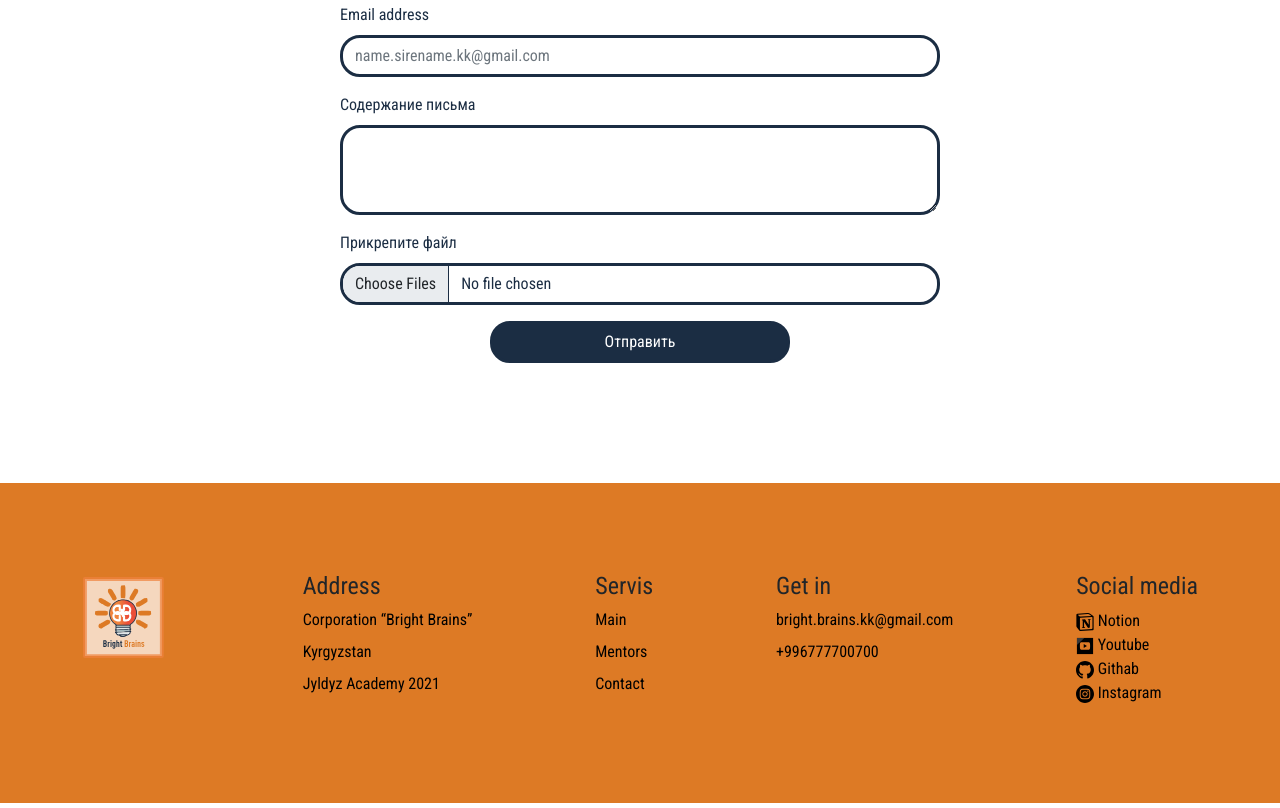
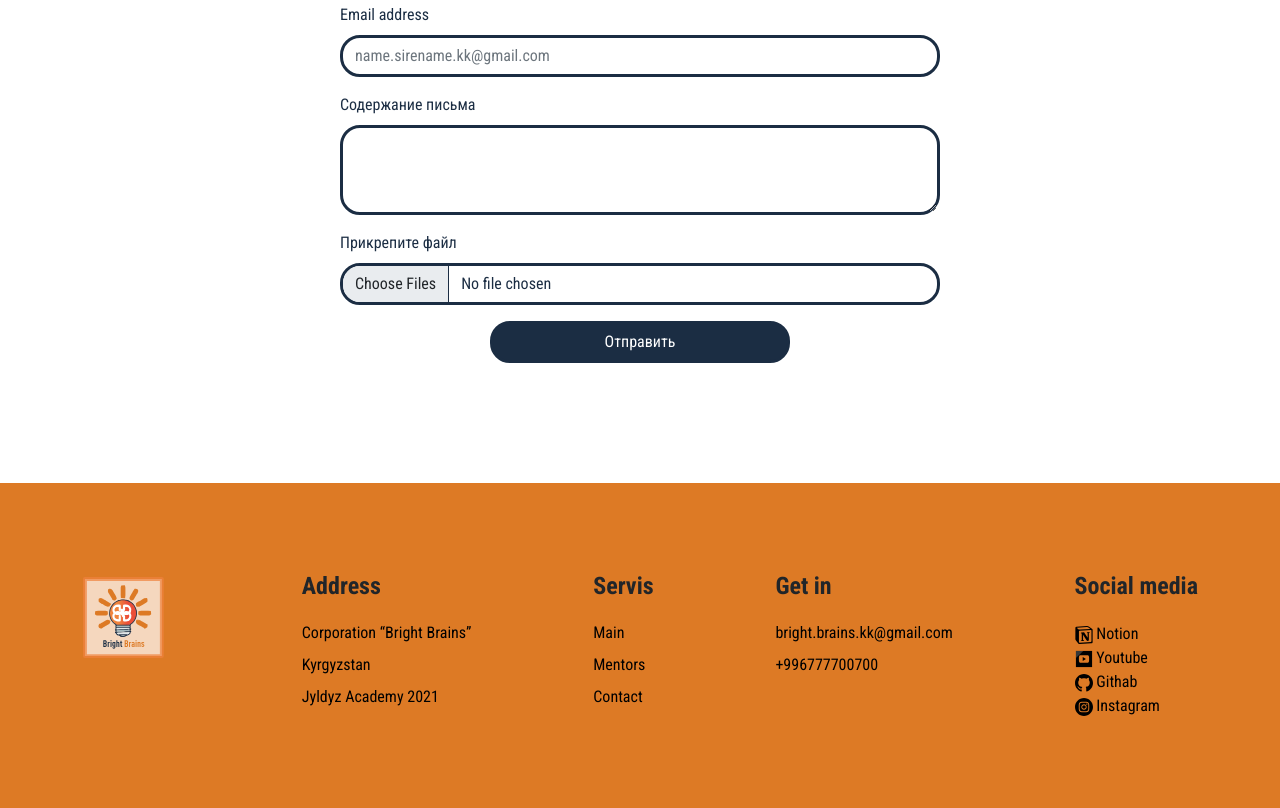
Before and after one commit to alimbaeva/Main-site-Bright-Brains, a plain HTML site: page index.html in a window 1280 px wide. Shown: the part 3422-4230 px from the top of the page. Drawn offline with Linux system fonts and the light colour scheme.

Commit message:
I added footer h4 style

```diff
--- a/scss/_first-list.scss
+++ b/scss/_first-list.scss
@@ -303,6 +303,13 @@
 
         }
 
+        &__sections h4 {
+                margin-bottom: 22px;
+                font-weight: 700;
+                font-size: 24px;
+                line-height: 28px;
+        }
+
         &__sections a {
                 margin-bottom: 11px;
                 text-decoration: none;
```
Also changed, not shown: css/style.min.css, 1 other file.
